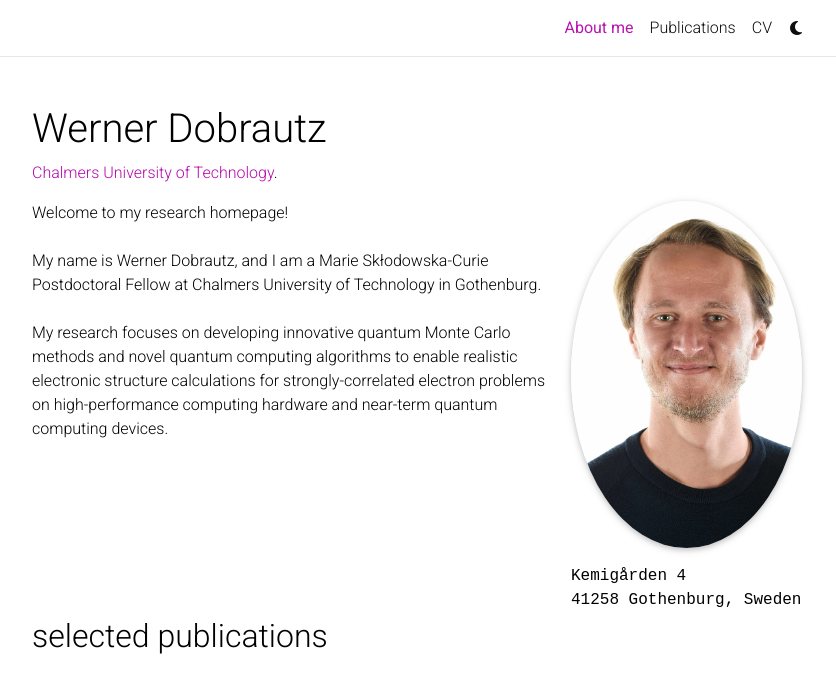
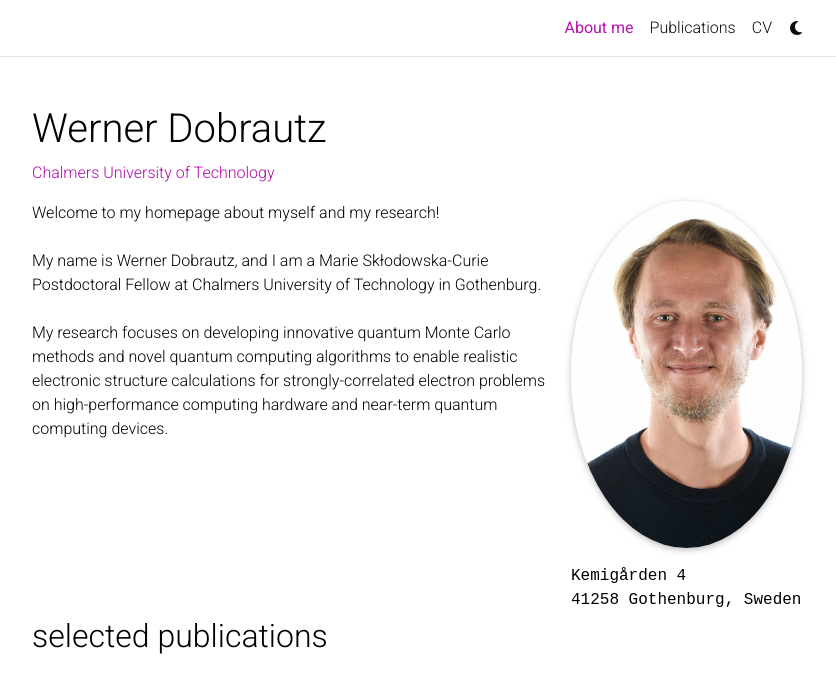
Before and after one commit to dobrautz/dobrautz.github.io, a Jekyll site: the page built from _pages/about.md, in a window 1280 px wide and 953 px high, cut to the strip 0-683 px from the top of the window. Shown: the whole strip, without its empty margins (223-1059 px from the left). Built offline with Jekyll 4.4.1, drawn with Linux system fonts in a browser that asks for light colours; full-size pictures stand in for the smaller copies a plugin makes; comment, search, counter and statistics services are not loaded; a style sheet for code colours, icons or effects is not loaded.

Commit message:
Update about.md

```diff
--- a/_pages/about.md
+++ b/_pages/about.md
@@ -2,7 +2,7 @@
 layout: about
 title: About me
 permalink: /
-subtitle: <a href='https://www.chalmers.se/en/persons/dobrautz/'>Chalmers University of Technology</a>.
+subtitle: <a href='https://www.chalmers.se/en/persons/dobrautz/'>Chalmers University of Technology</a>
 
 profile:
   align: right
@@ -17,6 +17,6 @@ latest_posts: false  # includes a list of the newest posts
 selected_papers: true # includes a list of papers marked as "selected={true}"
 social: true  # includes social icons at the bottom of the page
 ---
-Welcome to my research homepage! <br><br>
+Welcome to my homepage about myself and my research! <br><br>
 My name is Werner Dobrautz, and I am a Marie Skłodowska-Curie Postdoctoral Fellow at Chalmers University of Technology in Gothenburg. <br><br>
 My research focuses on developing innovative quantum Monte Carlo methods and novel quantum computing algorithms to enable realistic electronic structure calculations for strongly-correlated electron problems on high-performance computing hardware and near-term quantum computing devices. <br><br>
```
